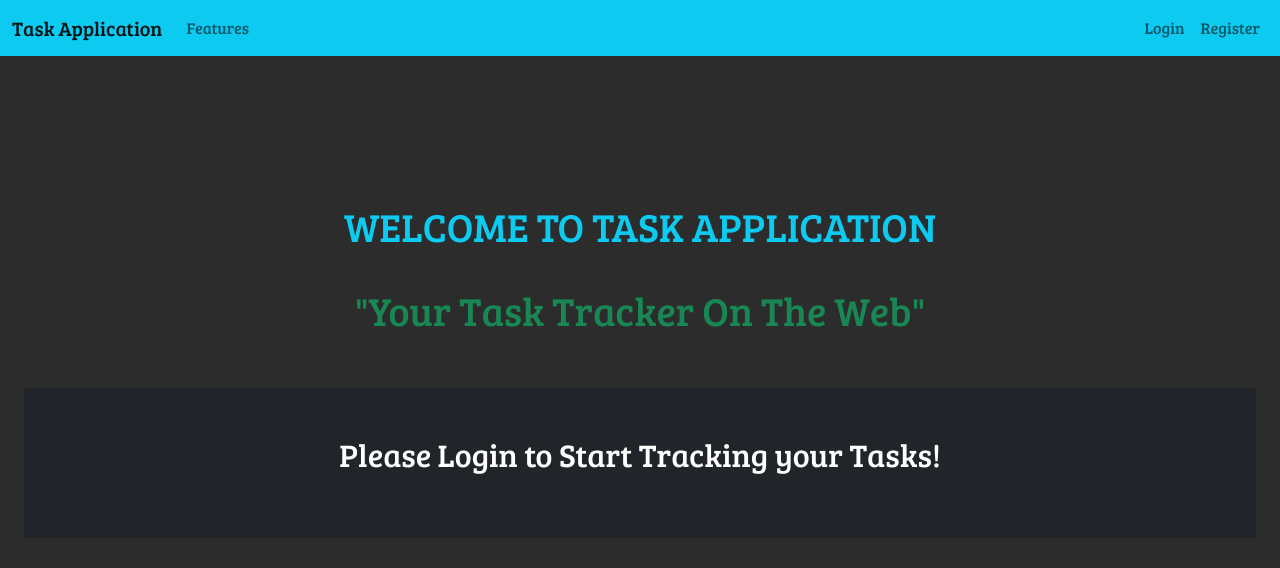
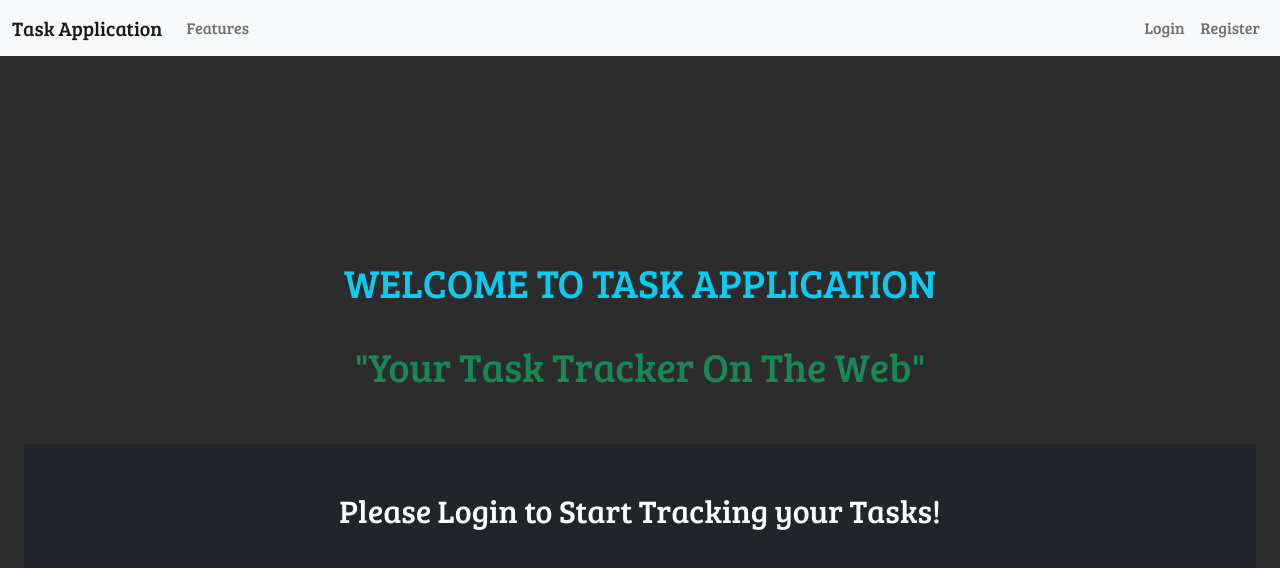
Before and after one commit to almarglenmarcelo/angular-taskapp-client-jwt, an Angular app: page / in a window 1280 px wide. Shown: the top 568 px of the page. Built offline with nearby package versions, Linux system fonts and the light colour scheme.

Commit message:
Fixed the Navbar Bug

```diff
--- a/src/app/components/nav-bar/nav-bar.component.html
+++ b/src/app/components/nav-bar/nav-bar.component.html
@@ -1,37 +1,24 @@
-<nav class="navbar navbar-expand-lg bg-info w-100 fixed-top">
+  <nav class="navbar navbar-expand-lg bg-light">
     <div class="container-fluid">
       <a class="navbar-brand" routerLink="/">Task Application</a>
-      <button class="navbar-toggler" type="button" data-bs-toggle="collapse" data-bs-target="#navbarNav" aria-controls="navbarNav" aria-expanded="false" aria-label="Toggle navigation">
+      <button class="navbar-toggler" type="button" data-bs-toggle="collapse" data-bs-target="#navbarNavAltMarkup" aria-controls="navbarNavAltMarkup" aria-expanded="false" aria-label="Toggle navigation">
         <span class="navbar-toggler-icon"></span>
       </button>
-      <div class="collapse navbar-collapse d-flex justify-content-between" id="navbarNav">
-        <ul class="navbar-nav">
-          <li class="nav-item">
-            <a class="nav-link" routerLink="/features">Features</a>
-          </li>
-        </ul>
+      <div class="collapse navbar-collapse" id="navbarNavAltMarkup">
+        <div class="navbar-nav d-flex flex-row justify-content-between w-100">
+          <a class="nav-link" routerLink="/features">Features</a>
 
-        <div *ngIf="hasToken; else noToken">
-          <ul class="navbar-nav">
-            <li class="nav-item">
-              <a class="nav-link text-dark"> Username: <span style="color:dodgerblue">{{ username }}</span></a>
-            </li>
-            <li class="nav-item">
-              <a class="nav-link" (click)="logout()" style="cursor: pointer;">Logout</a>
-            </li>
-          </ul>
+          <div class="d-flex flex-column flex-md-row align-items-center" >
+            <div *ngIf="hasToken; else noToken" >
+              <a>Username: {{ username }}</a>
+              <a class="nav-link" (click)="logout()">Logout</a>
+            </div>
+            <ng-template #noToken >
+                <a class="nav-link" routerLink="/login">Login</a>
+                <a class="nav-link" routerLink="/register">Register</a>
+            </ng-template>
+          </div>
         </div>
-
-        <ng-template #noToken>
-          <ul class="navbar-nav">
-            <li class="nav-item">
-              <a class="nav-link" routerLink="/login">Login</a>
-            </li>
-            <li class="nav-item">
-              <a class="nav-link" routerLink="/register">Register</a>
-            </li>
-          </ul>
-        </ng-template>
       </div>
     </div>
   </nav>
--- a/src/app/pages/update-task/update-task.component.html
+++ b/src/app/pages/update-task/update-task.component.html
@@ -1,6 +1,6 @@
-<div class="container text-light mt-5 w-25">
-    <h1 class="text-center">Update Task</h1>
-    <div class="mt-5">
+<div class="container text-light mt-5 w-50">
+    <h1 class="text-center mt-5 pt-5">Update Task</h1>
+    <div class="mt-5 w-100">
         <form (ngSubmit)="onSubmit()">
 
             <div>
@@ -10,12 +10,12 @@
 
            <div class="mt-3">
                 <label for="description">Description</label>
-                <textarea name="description" cols="40" rows="10" [(ngModel)]="task.description" placeholder={{previousTask.description}}  class="rounded w-100"></textarea>
+                <textarea name="description" cols="40" rows="10" [(ngModel)]="task.description" placeholder={{previousTask.description}}  class="rounded w-100 ps-2"></textarea>
            </div>
 
-           <div>
+           <div class="mt-3 row">
                 <button class="mt-3 btn btn-success">Update</button>
-                <button class="mt-3 btn btn-danger ms-3" routerLink="/tasks">Cancel</button>
+                <button class="mt-3 btn btn-danger" routerLink="/tasks">Cancel</button>
            </div>
         </form>
     </div>
--- a/src/app/pages/update-task/update-task.component.ts
+++ b/src/app/pages/update-task/update-task.component.ts
@@ -24,7 +24,6 @@ export class UpdateTaskComponent implements OnInit {
   ) {
 
     this.taskId = parseInt(this.router.url.split("/")[3]);
-    console.log(this.taskId)
 
 
   }
@@ -39,6 +38,8 @@ export class UpdateTaskComponent implements OnInit {
 
   onSubmit(): void {
     this.task.id = this.taskId;
+    this.task.title = this.task.title!.split('[EDIT]: ')[1];
+    this.task.description = this.task.description!.split('[EDIT]: ')[1];
 
     this.taskService.updateTask(this.task).subscribe({
       next: this.updateTaskSuccess.bind(this),
@@ -52,9 +53,9 @@ export class UpdateTaskComponent implements OnInit {
 
 
   assignTaskValues(result: Record<string, any> ){
-    this.previousTask.id = result['id'];
-    this.previousTask.title = '[EDIT]: ' +  result['title'];
-    this.previousTask.description = '   [EDIT]: ' + result['description'];
+    this.task.id = result['id'];
+    this.task.title = '[EDIT]: ' +  result['title'];
+    this.task.description = '[EDIT]: ' + result['description'];
 
   }
 
```
